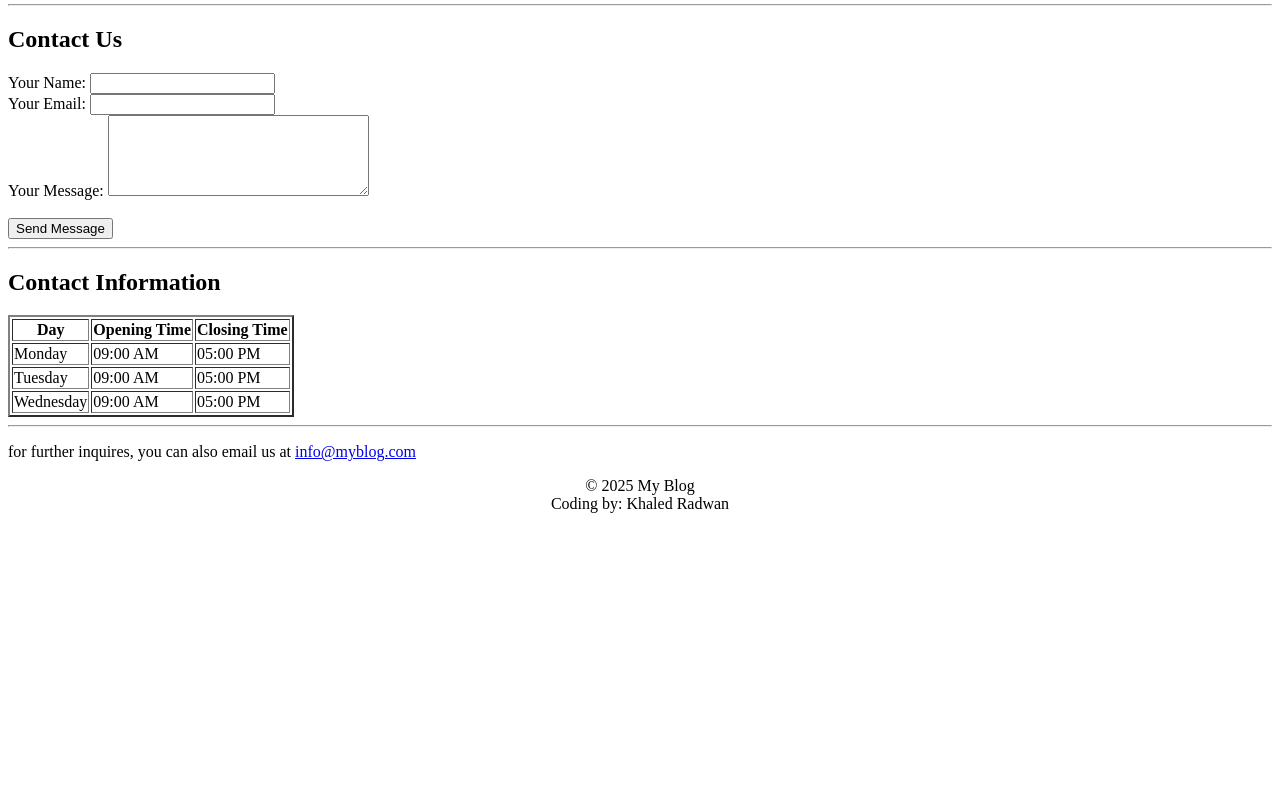
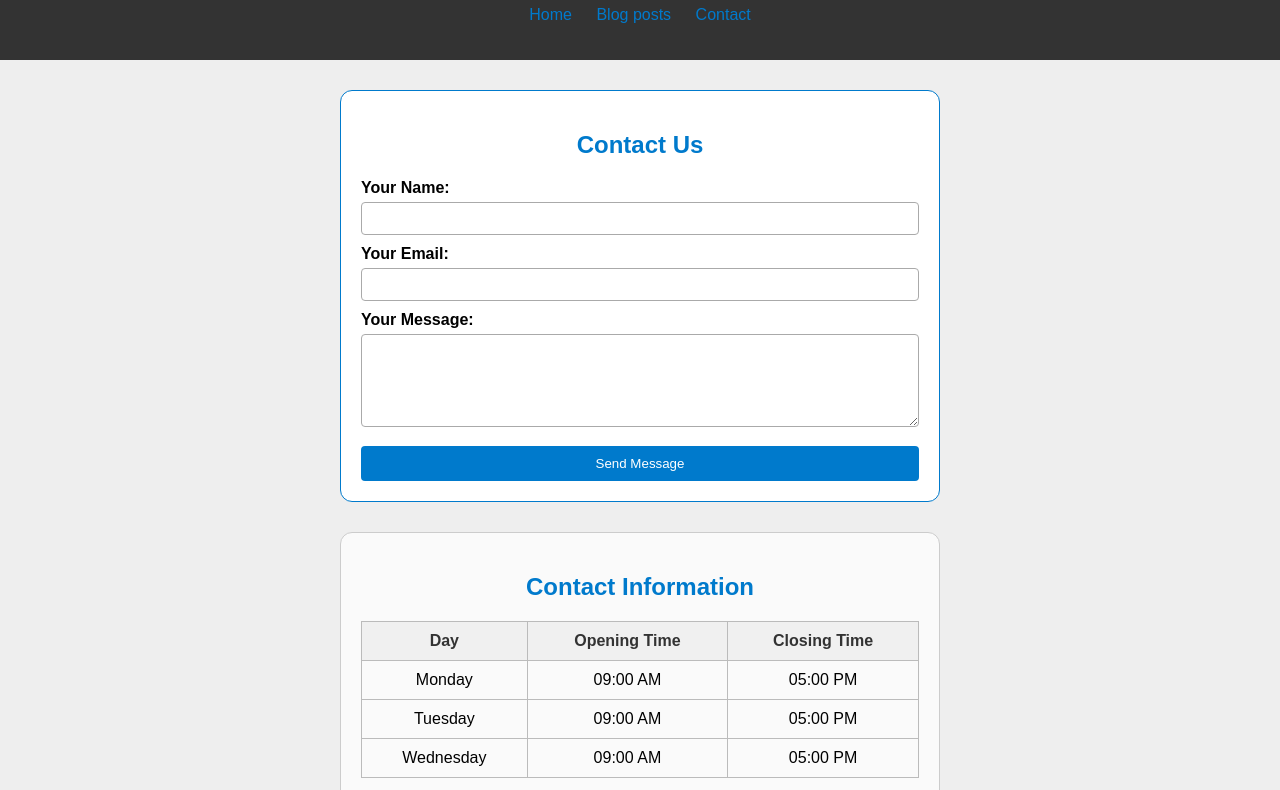
Before and after one commit to khaledradwan96/Blog-Website, a plain HTML site: page contact.html in a window 1280 px wide. Shown: the part 97-887 px from the top of the page. Before the commit the page ends 800 px from the top, so only its background shows below. Drawn offline with Linux system fonts and the light colour scheme.

Commit message:
add css style file + edit small tags on pages

```diff
--- a/contact.html
+++ b/contact.html
@@ -5,6 +5,7 @@
     <meta charset="UTF-8">
     <meta name="viewport" content="width=device-width, initial-scale=1.0">
     <title>Blog Website | Contact</title>
+    <link rel="stylesheet" href="style.css">
 </head>
 
 <body>
@@ -14,41 +15,35 @@
         <h2>My Blog Website</h2>
         <nav>
             <ul>
-                <a href="index.html">Home</a> |
-                <a href="blog.html">Blog posts</a> |
-                <a href="contact.html">Contact</a>
+                <li><a href="index.html">Home</a></li>
+                <li><a href="blog.html">Blog posts</a></li>
+                <li><a href="contact.html">Contact</a></li>
             </ul>
         </nav>
-        <hr />
     </header>
 
 
     <!-- ========== Contact Form ========== -->
-    <section>
+    <section class="contact-form">
         <h2>Contact Us</h2>
         <form action="">
             <label for="name">Your Name:</label>
             <input type="text" name="name" id="name" required>
-            <br />
 
             <label for="email">Your Email:</label>
             <input type="email" name="email" id="email" required>
-            <br />
 
             <label for="message">Your Message:</label>
             <textarea name="message" id="message" rows="5" cols="30" required></textarea>
-            <br />
-            <br />
 
             <input type="submit" value="Send Message">
         </form>
-        <hr />
     </section>
 
     <!-- ========== Contact Information ========== -->
-    <section>
+    <section class="contact-info">
         <h2>Contact Information</h2>
-        <table border="2">
+        <table>
             <thead>
                 <th>Day</th>
                 <th>Opening Time</th>
@@ -74,11 +69,7 @@
                 </tr>
             </tbody>
         </table>
-        <hr>
-    </section>
-
-    <section>
-        <p>
+        <p style="text-align: center;">
             for further inquires, you can also email us at
             <a href="mailto:info@myblog.com">info@myblog.com</a>
         </p>
@@ -86,9 +77,10 @@
 
     <!-- ========== Footer ========== -->
     <footer>
-        <p align="center">
+        <p>
             &copy; 2025 My Blog <br />
-            Coding by: Khaled Radwan</p>
+            Coding by: Khaled Radwan
+        </p>
     </footer>
 
 </body>
--- /dev/null
+++ b/style.css
@@ -0,0 +1,167 @@
+/* ========== General ========== */
+body {
+  font-family: Arial, sans-serif;
+  background-color: #eee;
+  margin: 0;
+  padding: 0;
+  box-sizing: border-box;
+}
+section {
+  padding: 15px;
+}
+
+/* ========== header ========== */
+header {
+  background-color: #333;
+  color: white;
+  padding: 20px;
+  text-align: center;
+}
+header h2 {
+  color: white;
+  font-size: 32px;
+  margin: 20px 0 10px;
+  padding: 5px;
+}
+
+nav ul {
+  list-style-type: none;
+  padding: 0;
+  text-align: center;
+}
+
+nav ul li {
+  display: inline;
+  margin: 0 10px;
+}
+
+a {
+  text-decoration: none;
+  color: #007acc;
+}
+
+a:hover {
+  text-decoration: underline;
+}
+
+/* ========== Blog Post Section ========== */
+.blog-post {
+  padding: 15px;
+  margin: 20px auto;
+  max-width: 700px;
+  background-color: white;
+  box-sizing: border-box;
+  border-radius: 5px;
+  border: 1px solid #007acc;
+}
+.blog-post h3 {
+  color: #007acc;
+  font-weight: bold;
+  text-align: center;
+  font-size: 24px;
+  margin: 20px 0 10px;
+  padding: 5px;
+}
+
+.blog-post p {
+  margin: 10px 0;
+  padding: 5px;
+}
+.blog-post img {
+  margin: auto;
+  display: block;
+}
+
+/* ========== Contact ========== */
+/* === Contact Form Section === */
+.contact-form {
+  max-width: 600px;
+  margin: 30px auto;
+  padding: 20px;
+  border: 1px solid #007acc;
+  border-radius: 12px;
+  background-color: #ffffff;
+  box-sizing: border-box;
+}
+
+.contact-form h2 {
+  text-align: center;
+  color: #007acc;
+  margin-bottom: 20px;
+}
+
+.contact-form label {
+  display: block;
+  margin-top: 10px;
+  font-weight: bold;
+}
+
+.contact-form input[type="text"],
+.contact-form input[type="email"],
+.contact-form textarea {
+  width: 100%;
+  padding: 8px;
+  margin-top: 5px;
+  border: 1px solid #aaa;
+  border-radius: 4px;
+  box-sizing: border-box;
+}
+
+.contact-form input[type="submit"] {
+  margin-top: 15px;
+  padding: 10px 20px;
+  width: 100%;
+  background-color: #007acc;
+  color: #fff;
+  border: none;
+  border-radius: 4px;
+  cursor: pointer;
+}
+
+.contact-form input[type="submit"]:hover {
+  background-color: #005f99;
+}
+
+/* === Contact Info Section === */
+.contact-info {
+  max-width: 600px;
+  margin: 30px auto;
+  padding: 20px;
+  border: 1px solid #ccc;
+  border-radius: 12px;
+  background-color: #fafafa;
+  box-sizing: border-box;
+}
+
+.contact-info h2 {
+  text-align: center;
+  color: #007acc;
+  margin-bottom: 20px;
+}
+
+.contact-info table {
+  width: 100%;
+  border-collapse: collapse;
+  text-align: center;
+  margin-top: 10px;
+}
+
+.contact-info th,
+.contact-info td {
+  padding: 10px;
+  border: 1px solid #bbb;
+}
+
+.contact-info th {
+  background-color: #f0f0f0;
+  color: #333;
+}
+
+/* ========== Footer ========== */
+footer {
+  margin-top: 40px;
+  padding: 20px;
+  background-color: #333;
+  color: white;
+  text-align: center;
+}
```
Also changed, not shown: blog.html (+19 -17 lines), index.html (+15 -14 lines).
